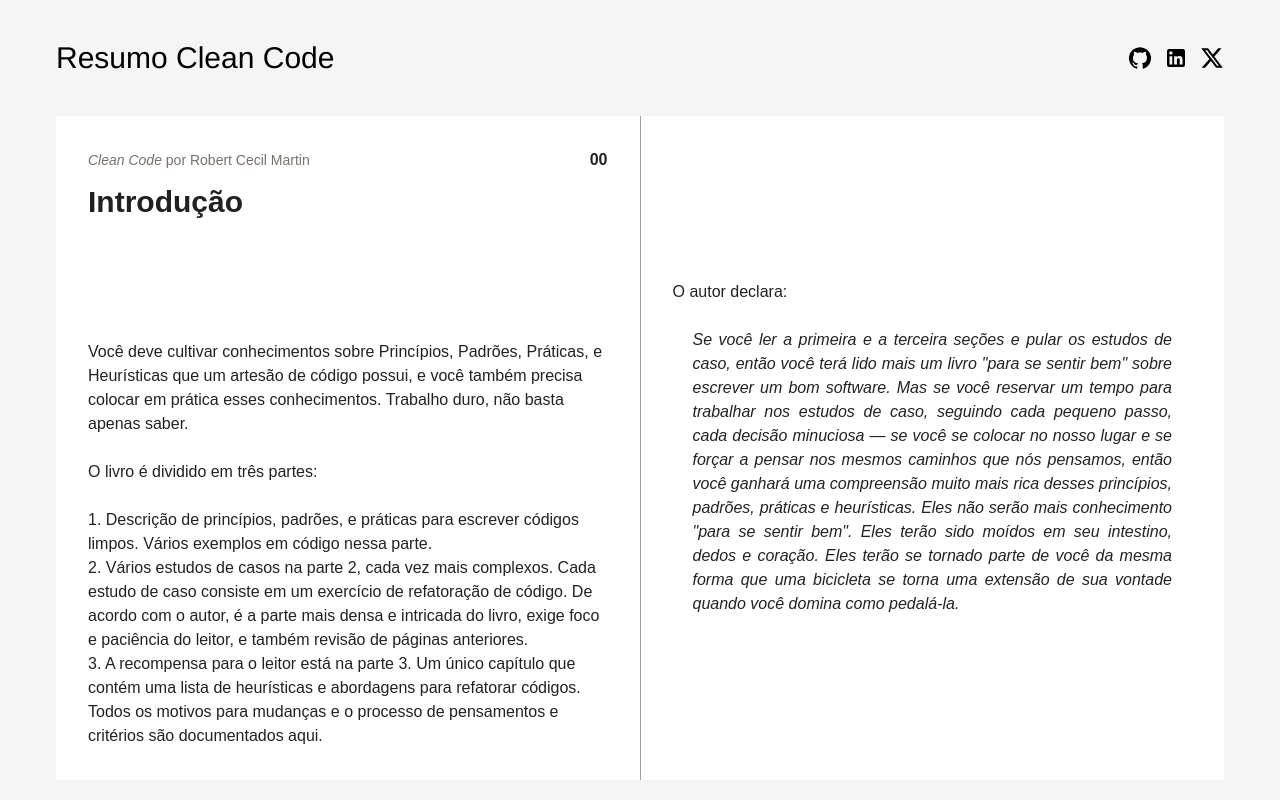
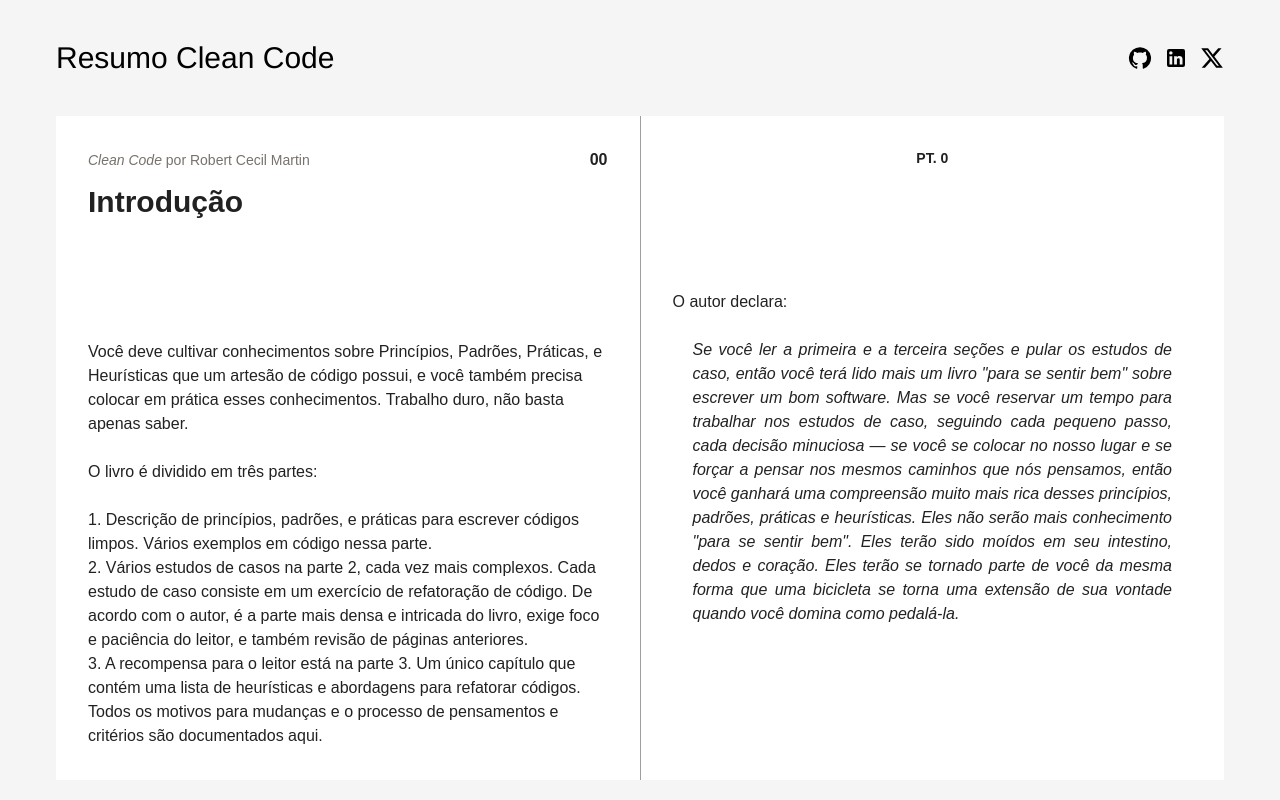
Before and after one commit to andrewunifei/personal-web-site, a Next.js app: page /cleanCode in a window 1280 px wide. Shown: the top 800 px of the page. Built offline with nearby package versions, Linux system fonts and the light colour scheme; what @mui/material-nextjs would draw is missing.

Commit message:
[ADD] Continuation of content creation

```diff
--- a/src/app/cleanCode/components/Content.tsx
+++ b/src/app/cleanCode/components/Content.tsx
@@ -30,7 +30,11 @@
                 </p>
             </Paper>
             <Divider orientation="vertical" className="bg-[#B5B5B5]" flexItem/>
-            <Paper elevation={0} square={true} className="basis-1/2 p-8 flex flex-col justify-center bg-[#000]">
+            <Paper elevation={0} square={true} className="basis-1/2 p-8 w-full flex flex-col bg-[#000]">
+                <Box className="flex justify-center w-full items-center">
+                    <p className="font-extrabold text-sm">PT. 0</p>
+                </Box>
+                <Box className="flex flex-col justify-center h-full">
                     <p>
                         O autor declara:
                     </p>
@@ -38,6 +42,7 @@
                     <p className="italic px-5 text-justify">
                     Se você ler a primeira e a terceira seções e pular os estudos de caso, então você terá lido mais um livro "para se sentir bem" sobre escrever um bom software. Mas se você reservar um tempo para trabalhar nos estudos de caso, seguindo cada pequeno passo, cada decisão minuciosa — se você se colocar no nosso lugar e se forçar a pensar nos mesmos caminhos que nós pensamos, então você ganhará uma compreensão muito mais rica desses princípios, padrões, práticas e heurísticas. Eles não serão mais conhecimento "para se sentir bem". Eles terão sido moídos em seu intestino, dedos e coração. Eles terão se tornado parte de você da mesma forma que uma bicicleta se torna uma extensão de sua vontade quando você domina como pedalá-la.
                     </p>
+                </Box>
             </Paper>
         </>
     )
```
Lines whose indentation alone changed are shown as unchanged.
